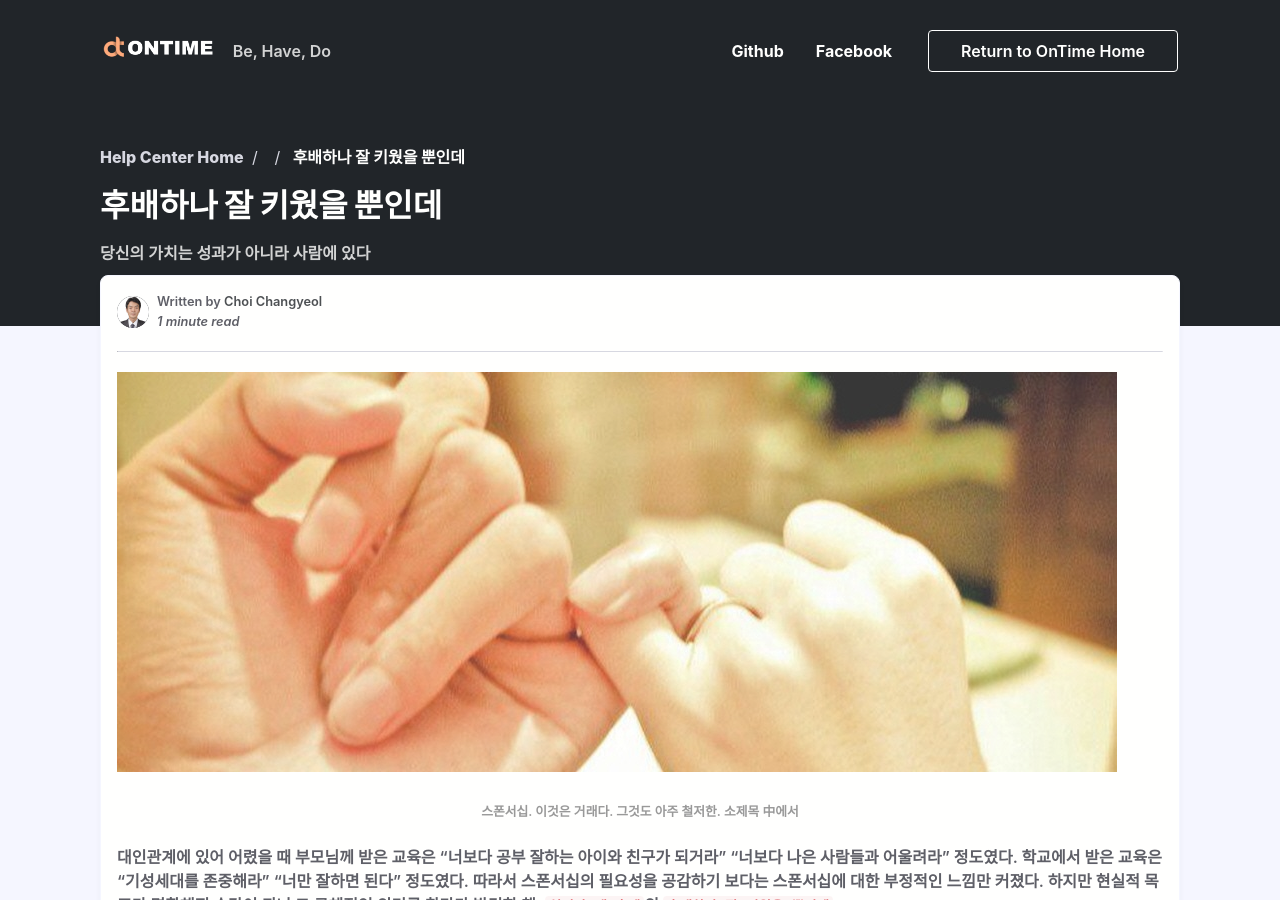
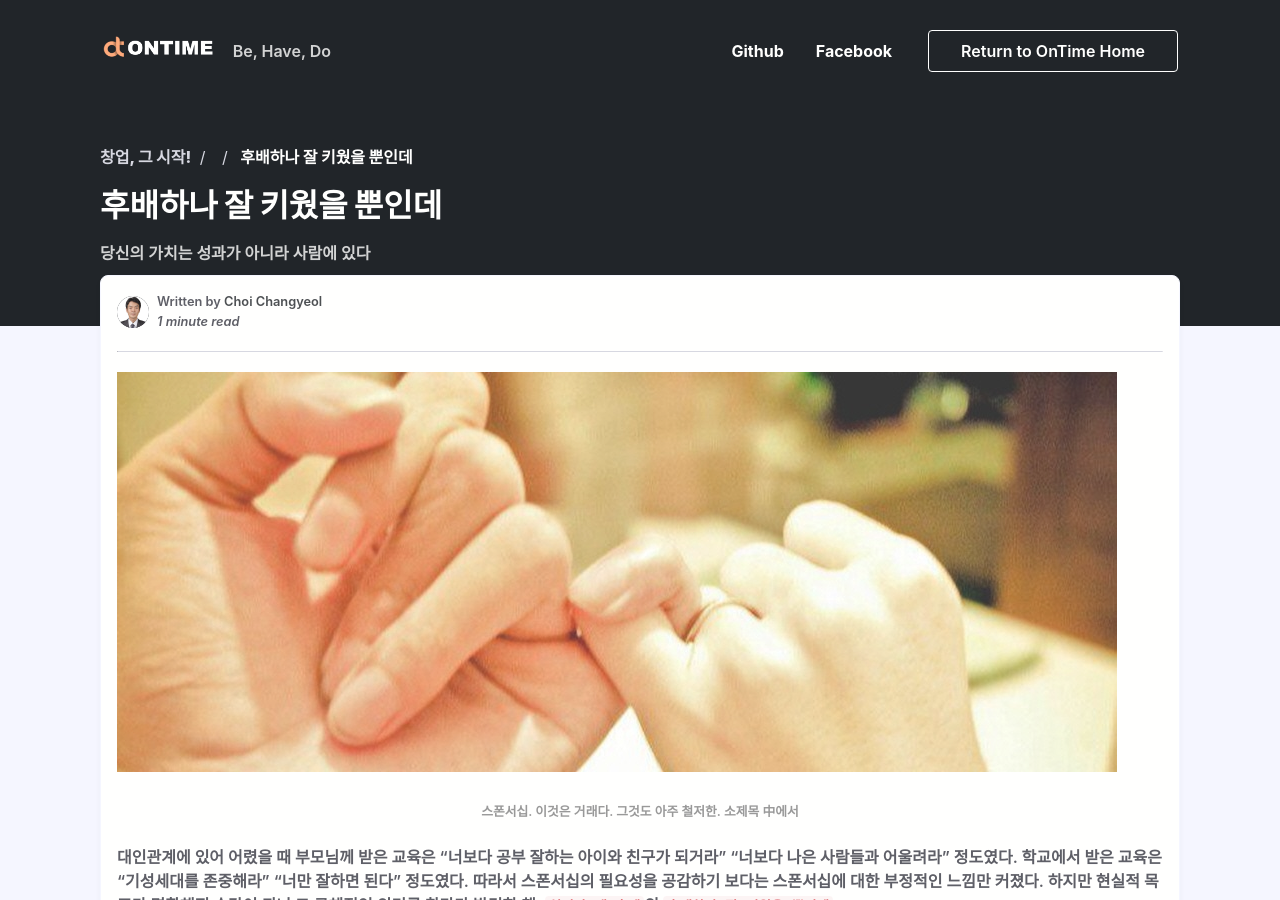
Before and after one commit to ontime-git/ontime-git.github.io, a Jekyll site: the page built from _posts/registration/2021-03-03-The-Sponsor-Effect.md, in a window 1280 px wide and 900 px high. Built offline with Jekyll 4.4.1, drawn with Linux system fonts in a browser that asks for light colours; nearby versions of some CDN libraries; some web fonts are replaced; comment, search, counter and statistics services are not loaded.

Commit message:
Update post.html

```diff
--- a/_layouts/post.html
+++ b/_layouts/post.html
@@ -15,7 +16,7 @@ layout: default
         <div class="column col-12">
           <ul class="breadcrumb">
             <li class="breadcrumb-item">
-              <a href="{{ site.url }}{{ site.baseurl }}">Help Center Home</a>
+              <a href="{{ site.url }}{{ site.baseurl }}">창업, 그 시작!</a>
             </li>
             <li class="breadcrumb-item">
               <a href="../{{ page.category }}">{{ page_category.name }}</a>
```
Also changed, not shown: other parts of _layouts/post.html (+1 -0 lines).
